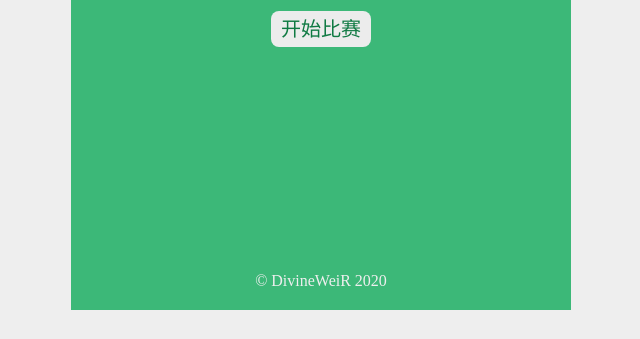
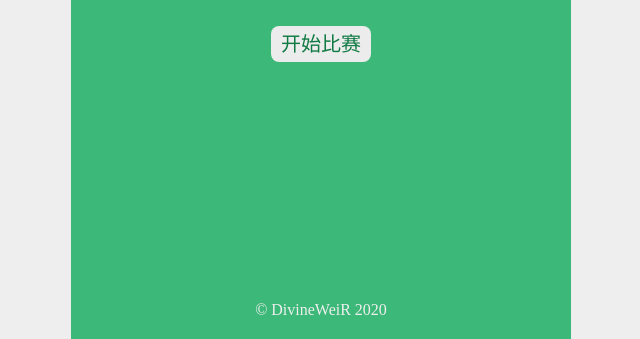
Before and after one commit to DivineWeiR/BadmintonUmpire, a plain HTML site: page index.html in a window 1280 px wide. Shown: the part 461-800 px from the top of the page, without its empty margins (319-959 px from the left). Drawn offline with Linux system fonts and the light colour scheme.

Commit message:
Change homepage height

```diff
--- a/assets/css/style.css
+++ b/assets/css/style.css
@@ -47,7 +47,7 @@ input {
 .cover-box {
     background: #3cb878;
     width: 100%;
-    height: 770.5px;
+    height: 100%;
     padding: 0 45px 60px;
     color: #EEE;
     /* height: 70vh; */
```
